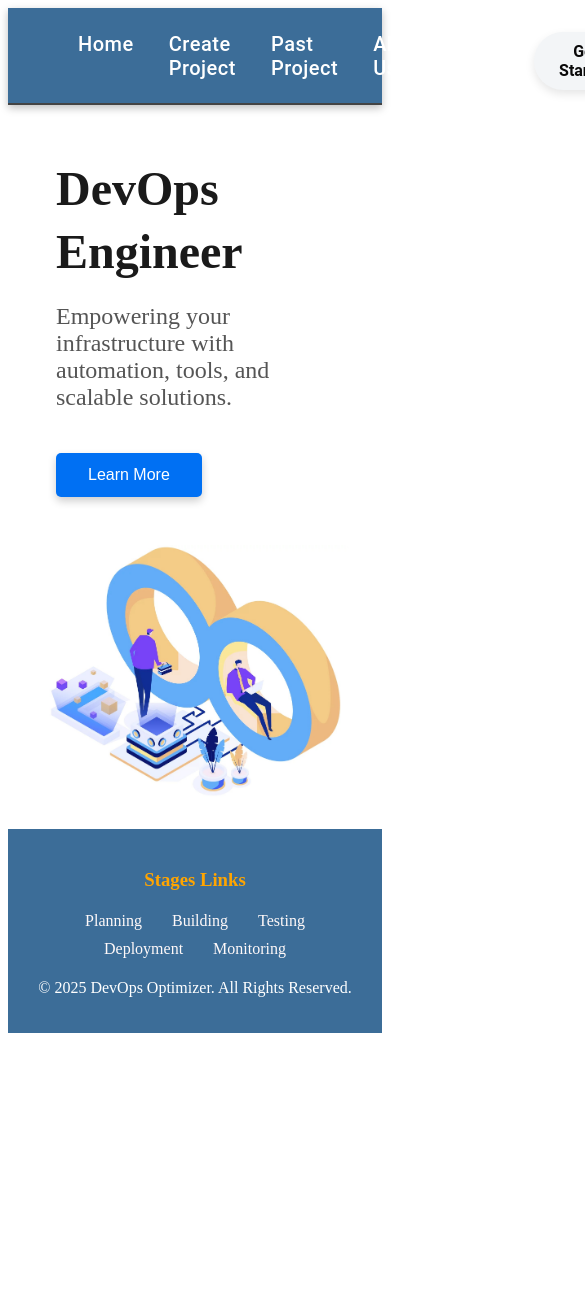
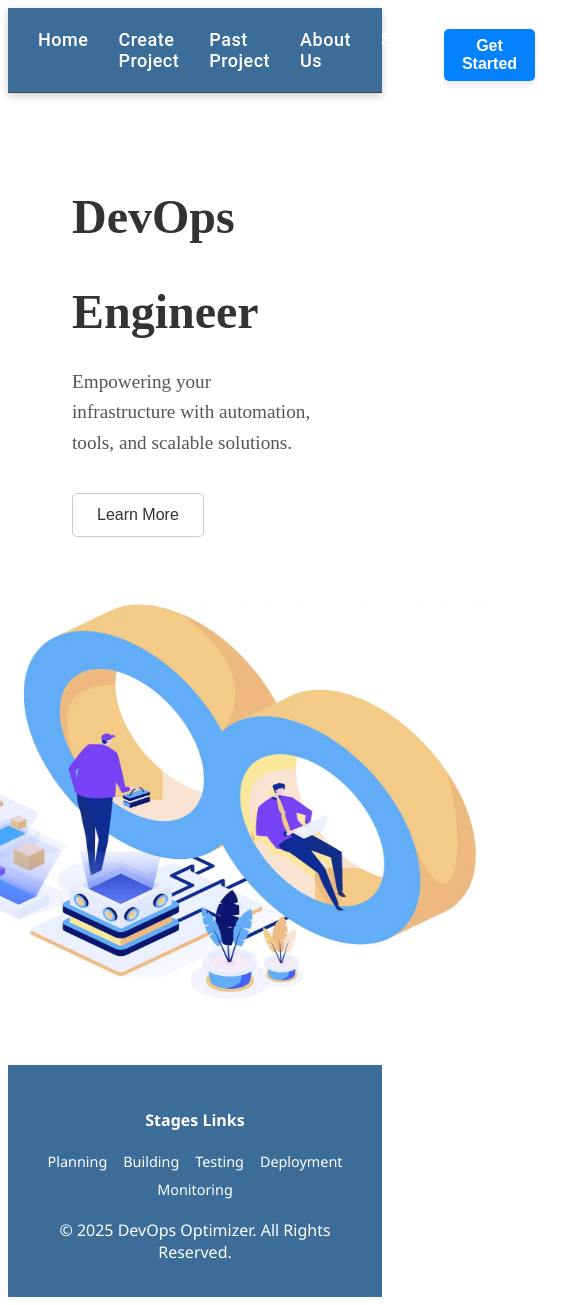
Before and after one commit to Mayawaleed/Automated-Devops-Pipeline, a Next.js app: page / in a window 390 px wide. Shown: the top 1305 px of the page, 585 px wide, since content can reach past the window. Before the commit the page ends 1041 px from the top, so only its background shows below. Built offline with nearby package versions, Linux system fonts and the light colour scheme.

Commit message:
css update

```diff
--- a/src/styles/About.module.css
+++ b/src/styles/About.module.css
@@ -1,38 +1,68 @@
 /* src/styles/About.module.css */
 .aboutContainer {
+    height: 100vh;
     max-width: 800px;
     margin: 0 auto;
-    padding: 20px;
-    font-family: Arial, sans-serif;
+    padding: 3rem 2rem;
+    font-family: 'Segoe UI', Tahoma, Geneva, Verdana, sans-serif;
+    line-height: 1.6;
+    /* Removed any border or box-shadow if they existed */
+    background: transparent; /* Ensure no background creates a box effect */
 }
 
 .title {
-    font-size: 2em;
-    font-weight: bold;
+    font-size: 2.5rem;
+    font-weight: 600;
     text-align: center;
-    margin-bottom: 20px;
-    color: #000000; /* Blue color for "About Us" */
+    margin-bottom: 2.5rem;
+    color: #222;
 }
 
-.description, .text {
-    font-size: 1em;
-    line-height: 1.6;
-    margin-bottom: 15px;
+.description,
+.text {
+    font-size: 1.1rem;
+    margin-bottom: 1.5rem;
+    color: #333;
 }
 
 .subtitle {
-    font-size: 1.5em;
-    font-weight: bold;
-    margin-top: 20px;
-    margin-bottom: 10px;
-    color: #007bff; /* Blue color for "Tools and Scripts" and "Automation Scaling" */
+    font-size: 1.8rem;
+    font-weight: 600;
+    margin-top: 2.5rem;
+    margin-bottom: 1.2rem;
+    color: #0070f3;
 }
 
 .list {
-    margin-left: 20px;
+    margin-left: 25px;
     list-style-type: disc;
+    padding-left: 0;
 }
 
 .list li {
-    margin-bottom: 10px;
+    margin-bottom: 12px;
+    font-size: 1rem;
+    color: #444;
 }
+
+/* Responsive adjustments */
+@media (max-width: 768px) {
+    .aboutContainer {
+        padding: 2rem 1rem;
+    }
+
+    .title {
+        font-size: 2.2rem;
+        margin-bottom: 2rem;
+    }
+
+    .description,
+    .text {
+        font-size: 1rem;
+    }
+
+    .subtitle {
+        font-size: 1.6rem;
+        margin-top: 2rem;
+    }
+}
--- a/src/styles/Download.module.css
+++ b/src/styles/Download.module.css
@@ -4,46 +4,70 @@
     align-items: center;
     justify-content: center;
     min-height: 100vh;
-    background: linear-gradient(to bottom, #1e3c72, #2a5298);
-    color: #fff;
+    background: linear-gradient(135deg, #1e3c72, #2a5298); /* Adjusted gradient angle */
+    color: #f8f8f8; /* Slightly lighter text for better readability */
     text-align: center;
-    padding: 2rem;
-    font-family: Arial, sans-serif;
+    padding: 3rem 2rem; /* Increased padding for better spacing */
+    font-family: 'Segoe UI', Tahoma, Geneva, Verdana, sans-serif; /* More modern font */
+    box-sizing: border-box; /* Ensure padding is included in width */
 }
 
 .title {
-    font-size: 2.5rem;
-    font-weight: bold;
-    margin-bottom: 1rem;
-    text-shadow: 2px 2px 4px rgba(0, 0, 0, 0.5);
+    font-size: 3rem; /* Increased title font size */
+    font-weight: 700; /* Slightly bolder font */
+    margin-bottom: 1.5rem; /* Increased margin for spacing */
+    text-shadow: 2px 2px 5px rgba(0, 0, 0, 0.4); /* Adjusted text shadow */
+    letter-spacing: -0.5px; /* Slightly reduced letter spacing */
 }
 
 .description {
-    font-size: 1.2rem;
-    margin-bottom: 2rem;
-    line-height: 1.5;
+    font-size: 1.3rem; /* Increased description font size */
+    margin-bottom: 2.5rem; /* Increased margin for spacing */
+    line-height: 1.6; /* Improved line height */
+    color: #e0e0e0; /* Slightly lighter color for better readability */
 }
 
 .buttonContainer {
-    margin-top: 2rem;
+    margin-top: 3rem; /* Increased margin for spacing */
 }
 
 .downloadButton {
     display: inline-block;
-    padding: 0.8rem 2rem;
-    font-size: 1.2rem;
-    font-weight: bold;
+    padding: 1rem 2.5rem; /* Increased padding for a larger button */
+    font-size: 1.3rem; /* Increased button font size */
+    font-weight: 600; /* Adjusted font weight */
     color: #fff;
-    background-color: #ffa500;
+    background-color: #ff9800; /* Slightly adjusted orange color */
     border: none;
-    border-radius: 5px;
+    border-radius: 8px; /* Slightly increased border radius */
     text-decoration: none;
-    box-shadow: 0px 4px 6px rgba(0, 0, 0, 0.2);
-    transition: background-color 0.3s ease, transform 0.2s ease;
+    box-shadow: 0 5px 10px rgba(0, 0, 0, 0.25); /* Adjusted box shadow */
+    transition: background-color 0.3s ease, transform 0.2s ease, box-shadow 0.2s ease; /* Added box-shadow transition */
 }
 
 .downloadButton:hover {
-    background-color: #ff8c00;
-    transform: scale(1.1);
-    box-shadow: 0px 6px 8px rgba(0, 0, 0, 0.3);
+    background-color: #f57c00; /* Slightly darker orange on hover */
+    transform: translateY(-3px); /* Adjusted hover effect */
+    box-shadow: 0 7px 12px rgba(0, 0, 0, 0.35); /* Adjusted box shadow on hover */
 }
+
+.downloadButton:active {
+    transform: translateY(0); /* Reset transform on active */
+    box-shadow: 0 4px 8px rgba(0, 0, 0, 0.3); /* Adjusted box shadow on active */
+}
+
+/* Responsive adjustments */
+@media (max-width: 768px) {
+    .title {
+        font-size: 2.5rem; /* Adjusted title font size for smaller screens */
+    }
+
+    .description {
+        font-size: 1.2rem; /* Adjusted description font size for smaller screens */
+    }
+
+    .downloadButton {
+        padding: 0.9rem 2.2rem; /* Adjusted button padding for smaller screens */
+        font-size: 1.2rem; /* Adjusted button font size for smaller screens */
+    }
+}
--- a/src/styles/Footer.module.css
+++ b/src/styles/Footer.module.css
@@ -1,23 +1,30 @@
 .footer {
   background-color: #3c6d98;
-  color: #fff;
-  padding: 20px;
+  color: #ffffff;
+  padding: 24px 20px;
+  height: 108px;
   text-align: center;
+  font-family: 'Segoe UI', Tahoma, Geneva, Verdana, sans-serif;
+  display: flex;
+  flex-direction: column; /* Stack elements vertically */
+  justify-content: center;
+  align-items: center;
 }
 
 .footerContent {
   max-width: 800px;
   margin: 0 auto;
+  display: flex;
+  flex-direction: column;
+  align-items: center;
 }
 
 .StageLinks {
-  margin-top: 20px;
-}
-
-.StageLinks h3 {
-  color: #ffa500; /* Use red for the "Links" header */
-  font-weight: bold;
-  margin-bottom: 10px;
+  margin-top: 10px; /* Reduced margin */
+  width: 100%;
+  display: flex; /* Use flexbox for link alignment */
+  flex-direction: column; /* Stack links vertically */
+  align-items: center; /* Center links horizontally */
 }
 
 .StageLinks ul {
@@ -26,17 +33,49 @@
   display: flex;
   flex-wrap: wrap;
   justify-content: center;
+  margin: 0;
 }
 
 .StageLinks li {
-  margin: 5px 15px;
+  margin: 5px 10px;
 }
 
 .StageLinks a {
-  color: #fff9f9; /* Light grey for links */
+  color: #ffffff;
   text-decoration: none;
+  transition: color 0.3s ease;
+  font-size: 0.95rem;
 }
 
 .StageLinks a:hover {
-  color: #fff; /* White on hover */
+  color: #fff;
 }
+
+.copyright {
+  font-size: 0.95rem; /* Match link font size */
+  margin-top: 10px; /* Add margin for spacing */
+}
+
+/* Responsive adjustments */
+@media (max-width: 768px) {
+  .footer {
+      padding: 18px 20px;
+      height: auto;
+  }
+
+  .StageLinks h3 {
+      font-size: 1rem;
+  }
+
+  .StageLinks li {
+      margin: 3px 8px;
+  }
+
+  .StageLinks a {
+      font-size: 0.9rem;
+  }
+
+  .copyright {
+      margin-top: 5px;
+  }
+}
--- a/src/styles/Home.module.css
+++ b/src/styles/Home.module.css
@@ -1,83 +1,192 @@
-/* Home.module.css */
-
 .container {
+  padding: 2rem;
+  min-height: 100vh;
   display: flex;
-  flex-direction: row;
+  flex-direction: column;
   align-items: center;
-  justify-content: space-between;
-  min-height: 80vh;
-  width: 100%;
-  padding: 2rem;
-  box-sizing: border-box;
+  justify-content: center;
 }
 
-.textContainer {
-  flex: 1;
-  padding: 2rem;
-  text-align: left;
+.welcomeContainer {
+  text-align: center;
+  margin-bottom: 2rem;
 }
 
-
-.title {
-  font-size: 3rem;
-  color: #1a1a1a;
-  margin: 0.5rem 0;
+.welcomeMessage {
+  font-size: 2.5rem;
+  font-weight: bold;
+  margin-bottom: 1rem;
 }
 
-.subtitle {
-  font-size: 1.5rem;
+.dashboardContainer {
+  display: flex;
+  flex-direction: column;
+  align-items: center;
+  gap: 1.5rem;
+  width: 80%;
+  max-width: 960px;
+  padding: 2rem;
+  border: 1px solid #ddd;
+  border-radius: 8px;
+  background-color: #f9f9f9;
+}
+
+.dashboardWelcome {
+  font-size: 2rem;
+  font-weight: bold;
+  margin-bottom: 1rem;
+}
+
+.dashboardOverview {
   color: #555;
   margin-bottom: 1.5rem;
 }
 
+.projectsList {
+  width: 100%;
+  margin-bottom: 1.5rem;
+}
+
+.projectsList h2 {
+  font-size: 1.5rem;
+  margin-bottom: 1rem;
+  color: #333;
+}
+
+.projectsList ul {
+  list-style: none;
+  padding: 0;
+}
+
+.projectItem {
+  padding: 0.75rem 1rem;
+  border-bottom: 1px solid #eee;
+}
+
+.projectItem:last-child {
+  border-bottom: none;
+}
+
+.projectLink {
+  color: #007bff;
+  text-decoration: none;
+}
+
+.projectLink:hover {
+  text-decoration: underline;
+}
+
+.noProjects {
+  color: #777;
+}
+
+.dashboardActions {
+  display: flex;
+  gap: 1rem;
+}
+
+.dashboardButton {
+  background-color: #007bff;
+  color: white;
+  border: none;
+  padding: 0.75rem 1.5rem;
+  border-radius: 5px;
+  cursor: pointer;
+  text-decoration: none;
+  font-size: 1rem;
+}
+
+.dashboardButton:hover {
+  background-color: #0056b3;
+}
+
+.errorMessage {
+  color: red;
+  margin-top: 0.5rem;
+}
+
+/* Styles for the logged-out view */
+.textContainer {
+  flex: 1;
+  padding: 2rem;
+  display: flex;
+  flex-direction: column;
+  justify-content: center;
+  align-items: flex-start;
+}
+
+.title {
+  font-size: 3rem;
+  font-weight: bold;
+  margin-bottom: 0.5rem;
+  color: #333;
+}
+
+.subtitle {
+  font-size: 1.2rem;
+  color: #555;
+  margin-bottom: 1.5rem;
+  line-height: 1.6;
+}
+
 .buttonContainer {
   display: flex;
-  justify-content: flex-start;;
-  margin-top: 2rem;
+  gap: 1rem;
+}
+
+.learnMoreButton,
+.primaryButton,
+.secondaryButton {
+  padding: 0.75rem 1.5rem;
+  border-radius: 5px;
+  cursor: pointer;
+  font-size: 1rem;
+  text-decoration: none;
+  border: 1px solid #ccc;
 }
 
 .learnMoreButton {
-  background-color: #0070f3;
-  color: white;
-  padding: 0.8rem 2rem;
-  font-size: 1rem;
-  border: none;
-  border-radius: 5px;
-  cursor: pointer;
-  transition: background-color 0.3s;
-  box-shadow: 0 4px 8px rgba(0, 0, 0, 0.2);
+  background-color: transparent;
+  color: #333;
 }
 
 .learnMoreButton:hover {
-  background-color: #005bb5;
+  background-color: #eee;
+}
+
+.primaryButton {
+  background-color: #007bff;
+  color: white;
+  border-color: #007bff;
+}
+
+.primaryButton:hover {
+  background-color: #0056b3;
+}
+
+.secondaryButton {
+  background-color: #28a745;
+  color: white;
+  border-color: #28a745;
+}
+
+.secondaryButton:hover {
+  background-color: #1e7e34;
 }
 
 .imageContainer {
-  flex-shrink: 0;
-  width: 40%;
+  flex: 1;
   display: flex;
-  justify-content: flex-end;
+  justify-content: center;
+  align-items: center;
+  padding: 2rem;
 }
 
-.imageContainer img {
-  max-width: 100%;
-  height: auto;
-  border-radius: 8px;
-
+.link {
+  color: #007bff;
+  text-decoration: none;
 }
 
-@media (max-width: 768px) {
-  .container {
-    flex-direction: column;
-    text-align: center;
-  }
-
-  .textContainer {
-    padding: 1rem;
-  }
-
-  .imageContainer {
-    width: 100%;
-    margin-top: 2rem;
-  }
+.link:hover {
+  text-decoration: underline;
 }
--- a/src/styles/LearnMore.module.css
+++ b/src/styles/LearnMore.module.css
@@ -1,35 +1,64 @@
 /* src/styles/LearnMore.module.css */
 
 .container {
+  height: 100vh;
   max-width: 800px;
   margin: 0 auto;
-    padding: 2rem;
-    background-color: #f9f9f9;
-    border-radius: 8px;
+  font-family: 'Segoe UI', Tahoma, Geneva, Verdana, sans-serif; /* Added a readable font */
 }
 
 .title {
-    font-size: 2.5rem;
-    color: #1a1a1a;
+  font-size: 3rem; /* Increased title font size */
+  color: #222; /* Slightly darker color for better readability */
   text-align: center;
-    margin-bottom: 1.5rem;
+  margin-bottom: 2rem; /* Increased margin for better spacing */
+  font-weight: 600; /* Added font weight for emphasis */
 }
 
 .description {
-    font-size: 1.2rem;
+  font-size: 1.3rem; /* Increased description font size */
   color: #333;
-    line-height: 1.6;
-    margin-bottom: 2rem;
+  line-height: 1.7; /* Improved line height for readability */
+  margin-bottom: 2.5rem; /* Increased margin for better spacing */
 }
 
 .sectionTitle {
-    font-size: 1.8rem;
+  font-size: 2rem; /* Increased section title font size */
   color: #0070f3;
-    margin-top: 1.5rem;
+  margin-top: 2rem; /* Increased margin for better spacing */
+  margin-bottom: 1rem; /* Added margin-bottom for spacing */
+  font-weight: 600; /* Added font weight for emphasis */
 }
 
 .sectionDescription {
-    font-size: 1rem;
+  font-size: 1.1rem; /* Increased section description font size */
   color: #444;
-    line-height: 1.6;
+  line-height: 1.7; /* Improved line height for readability */
+  margin-bottom: 2rem; /* Added margin-bottom for spacing */
 }
+
+/* Responsive adjustments */
+@media (max-width: 768px) {
+  .container {
+      padding: 2rem 1rem; /* Adjust padding for smaller screens */
+  }
+
+  .title {
+      font-size: 2.5rem; /* Adjust title font size for smaller screens */
+      margin-bottom: 1.5rem; /* Adjust margin for smaller screens */
+  }
+
+  .description {
+      font-size: 1.2rem; /* Adjust description font size for smaller screens */
+      margin-bottom: 2rem; /* Adjust margin for smaller screens */
+  }
+
+  .sectionTitle {
+      font-size: 1.8rem; /* Adjust section title font size for smaller screens */
+      margin-top: 1.5rem; /* Adjust margin for smaller screens */
+  }
+
+  .sectionDescription {
+      font-size: 1rem; /* Adjust section description font size for smaller screens */
+  }
+}
--- a/src/styles/Navbar.module.css
+++ b/src/styles/Navbar.module.css
@@ -1,34 +1,36 @@
 /* General styling for the navbar */
 .navbar {
   background-color: #3c6d98;
-  padding: 15px 30px; /* Reduce padding */
-  height: 65px; /* Reduce height */
+  padding: 12px 30px; /* Adjusted padding for better fit */
+  height: 60px; /* Adjusted height for better fit */
   display: flex;
   justify-content: space-between;
   align-items: center;
   position: sticky;
   top: 0;
   z-index: 10;
-  box-shadow: 0 3px 8px rgba(0, 0, 0, 0.25); /* Adjust shadow */
-  border-bottom: 2px solid #444; /* Slightly reduce border thickness */
+  box-shadow: 0 3px 8px rgba(0, 0, 0, 0.2); /* Adjusted shadow */
+  border-bottom: 1px solid #444; /* Reduced border thickness */
+  font-family: 'Roboto', sans-serif; /* Added font family for consistency */
 }
 
-/* Styling for logo (if needed) */
+/* Styling for logo */
 .navbar .logo {
-  font-size: 24px;
-  font-weight: 600; /* Slightly bolder font for authority */
+  font-size: 26px; /* Slightly increased font size */
+  font-weight: 600;
   color: #fff;
   text-transform: uppercase;
-  letter-spacing: 1.2px; /* Increased letter-spacing for a clean design */
-  font-family: 'Roboto', sans-serif;
+  letter-spacing: 1px; /* Adjusted letter-spacing */
+  margin: 0; /* Reset default margin */
 }
 
 /* Styling for the links */
 .navbarLinks {
   list-style: none;
   display: flex;
-  gap: 35px; /* Space between the links */
-  margin: 0;
+  gap: 30px; /* Adjusted gap */
+  margin: 0; /* Reset default margin */
+  padding: 0; /* Reset default padding */
 }
 
 /* Styling for each link */
@@ -39,50 +41,51 @@
 /* Styling for the anchor tag inside each link */
 .navbarLinks a {
   color: white;
-  text-decoration: none; /* Remove underline */
-  font-size: 20px;
+  text-decoration: none;
+  font-size: 18px; /* Adjusted font size */
   font-weight: 500;
-  font-family: 'Roboto', sans-serif;
-  letter-spacing: 0.5px; /* Space between letters */
-  transition: color 0.3s, transform 0.3s ease, padding 0.3s ease; /* Smooth transition */
+  letter-spacing: 0.5px;
+  transition: color 0.3s, transform 0.3s ease, padding-bottom 0.3s ease;
 }
 
 /* Hover effect for links */
 .navbarLinks a:hover {
-  color: #0070f3; /* Cyan color for a professional accent */
-  transform: scale(1.05); /* Slight zoom effect */
-  padding-bottom: 5px; /* Adds spacing under text */
+  color: #0070f3;
+  transform: translateY(-2px); /* Adjusted hover effect */
+  padding-bottom: 3px; /* Adjusted padding */
 }
 
 /* Styling for the 'Get Started' button */
 .navbarButton {
-  background-color: #f3f5f7; /* Blue background */
-  color: rgb(10, 9, 9);
-  padding: 10px 25px;
+  background-color: #0481ff;
+  color: #ffffff; /* Adjusted color for better contrast */
+  padding: 8px 18px; /* Adjusted padding */
   border: none;
-  border-radius: 50px; /* Rounded corners for modern look */
+  border-radius: 5px; /* Adjusted border radius */
   cursor: pointer;
   font-size: 16px;
-  font-weight: bold;
-  font-family: 'Roboto', sans-serif;
-  transition: background-color 0.3s, transform 0.3s ease; /* Smooth transition for background and scale */
-  box-shadow: 0 4px 10px rgba(0, 0, 0, 0.1); /* Subtle shadow effect */
+  font-weight: 600; /* Adjusted font weight */
+  transition: background-color 0.3s, transform 0.3s ease, box-shadow 0.3s ease;
+  box-shadow: 0 3px 6px rgba(0, 0, 0, 0.1); /* Adjusted shadow */
 }
 
 /* Hover effect for the button */
 .navbarButton:hover {
-  background-color: #005bb5; /* Slightly darker blue on hover */
-  transform: scale(1.05); /* Zoom effect on hover */
+  background-color: #005bb5;
+  color: white; /* Adjusted color on hover */
+  transform: translateY(-2px); /* Adjusted hover effect */
+  box-shadow: 0 5px 10px rgba(0, 0, 0, 0.2); /* Adjusted shadow */
 }
 
 .navbarButton:active {
-  background-color: #004088; /* Even darker blue */
-  box-shadow: 0 4px 8px rgba(0, 0, 0, 0.2); /* Slightly darker shadow when clicked */
+  background-color: #004088;
+  box-shadow: 0 3px 6px rgba(0, 0, 0, 0.2); /* Adjusted shadow */
+  transform: translateY(0); /* Reset transform on active */
 }
 
 /* Apply smooth transition for logo, links, and button */
 .navbar .logo,
 .navbarLinks a,
 .navbarButton {
-  transition: all 0.3s ease-in-out; /* Smooth transition for all elements */
+  transition: all 0.3s ease-in-out;
 }
--- a/src/styles/PastProject.module.css
+++ b/src/styles/PastProject.module.css
@@ -3,17 +3,15 @@
 .container {
   max-width: 800px;
   margin: 0 auto;
-  padding: 20px;
-  background-color: #f9f9f9;
-  border: 1px solid #ddd;
-  border-radius: 8px;
+  padding: 25px; /* Increased padding for better spacing */
+  font-family: 'Segoe UI', Tahoma, Geneva, Verdana, sans-serif;
 }
 
 .title {
   text-align: center;
-  font-size: 28px;
+  font-size: 32px; /* Increased title font size */
   font-weight: bold;
-  margin-bottom: 20px;
+  margin-bottom: 25px; /* Increased margin for better spacing */
   color: #333;
 }
 
@@ -23,12 +21,12 @@
 }
 
 .projectItem {
-  padding: 15px;
-  margin-bottom: 15px;
+  padding: 20px; /* Increased padding for better spacing */
+  margin-bottom: 20px; /* Increased margin for better spacing */
   background-color: #fff;
   border: 1px solid #ccc;
-  border-radius: 5px;
-  box-shadow: 0 2px 4px rgba(0, 0, 0, 0.1);
+  border-radius: 8px; /* Slightly increased border-radius */
+  box-shadow: 0 3px 6px rgba(0, 0, 0, 0.1); /* Slightly increased box-shadow */
 }
 
 .projectItem:hover {
@@ -36,13 +34,13 @@
 }
 
 .projectName {
-  font-size: 20px;
+  font-size: 22px; /* Increased projectName font size */
   font-weight: bold;
   color: #007bff;
 }
 
 .projectType {
-  font-size: 16px;
+  font-size: 18px; /* Increased projectType font size */
   color: #555;
-  margin-top: 5px;
+  margin-top: 8px; /* Slightly increased margin-top */
 }
--- a/src/styles/globals.css
+++ b/src/styles/globals.css
@@ -6,15 +6,16 @@ html, body {
   margin: 0;
   display: flex;
   flex-direction: column;
+  min-height: 100vh; /* Ensure at least full viewport height */
 }
 
 /* Ensure the main content grows to take up available space */
 #__next {
   display: flex;
   flex-direction: column;
-  min-height: 100vh;
+  flex: 1; /* Allow __next to grow */
 }
 
 main {
-  flex: 1;
+  flex: 1; /* Allow main to grow */
 }
```
Lines whose indentation alone changed are shown as unchanged.
